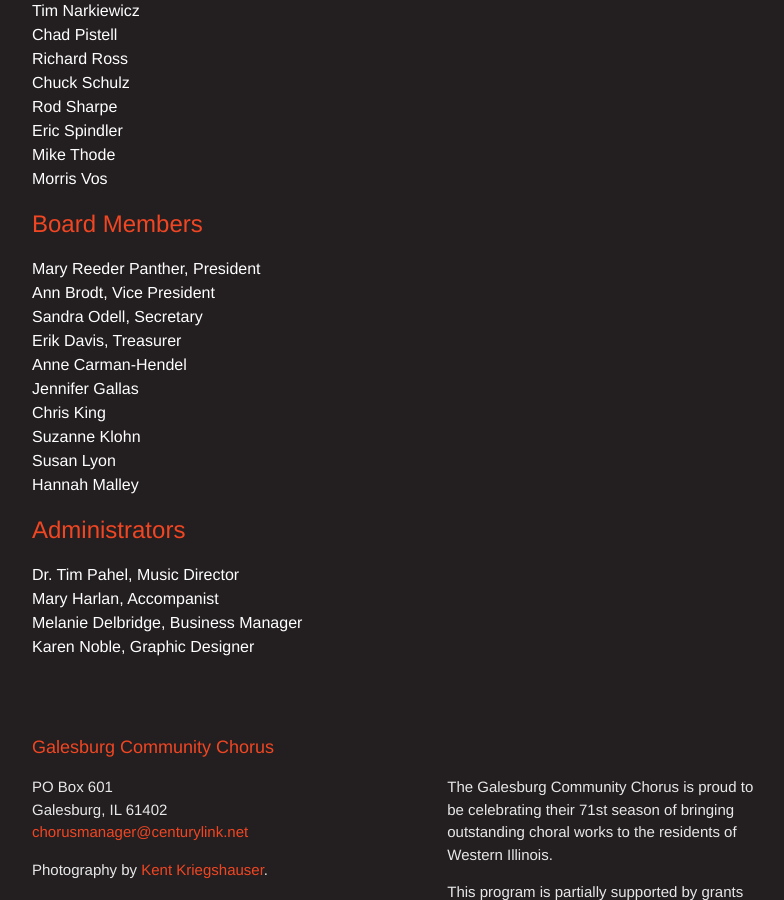
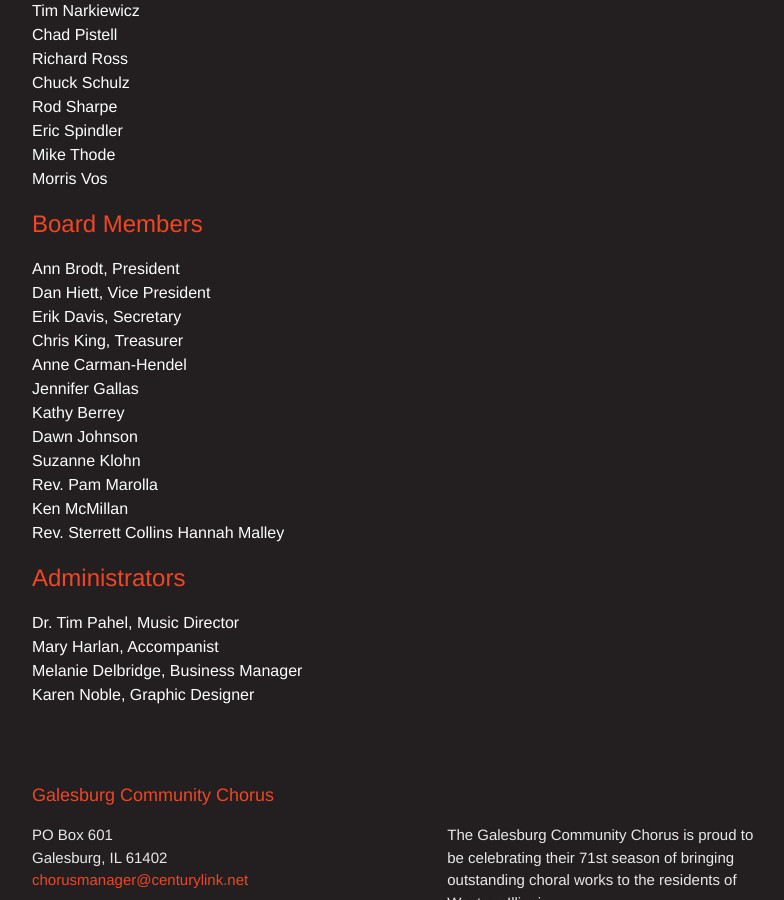
Before and after one commit to galesburgchorus/galesburgchorus.github.io, a Jekyll site: the page built from members.md, in a window 1280 px wide and 900 px high, scrolled down 1659 px. Shown: the whole window, without its empty margins (238-1022 px from the left). Built offline with Jekyll 4.4.1, drawn with Linux system fonts in a browser that asks for light colours; some web fonts are replaced.

Commit message:
Updated members.md

```diff
--- a/members.md
+++ b/members.md
@@ -77,15 +77,18 @@ Mike Thode
 Morris Vos
 
 ## Board Members
-Mary Reeder Panther, President
-Ann Brodt, Vice President
-Sandra Odell, Secretary
-Erik Davis, Treasurer
+Ann Brodt, President
+Dan Hiett, Vice President
+Erik Davis, Secretary
+Chris King, Treasurer
 Anne Carman-Hendel
 Jennifer Gallas
-Chris King
+Kathy Berrey
+Dawn Johnson
 Suzanne Klohn
-Susan Lyon
+Rev. Pam Marolla
+Ken McMillan
+Rev. Sterrett Collins
 Hannah Malley
 
 ## Administrators
```
